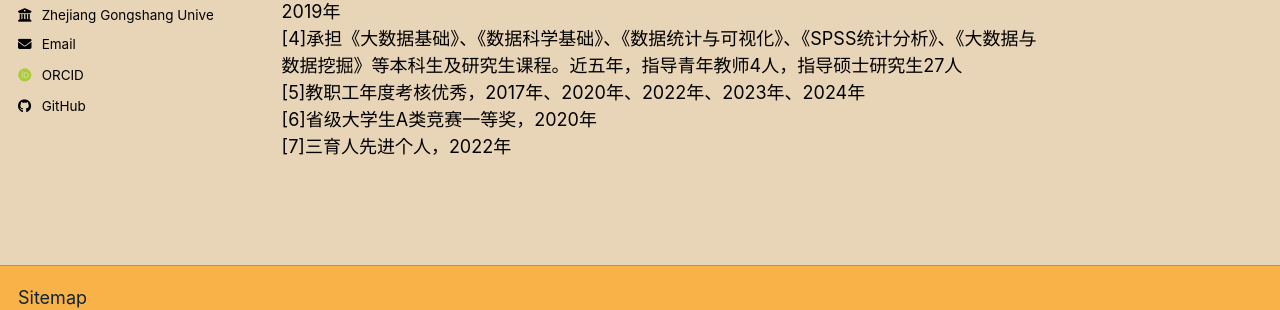
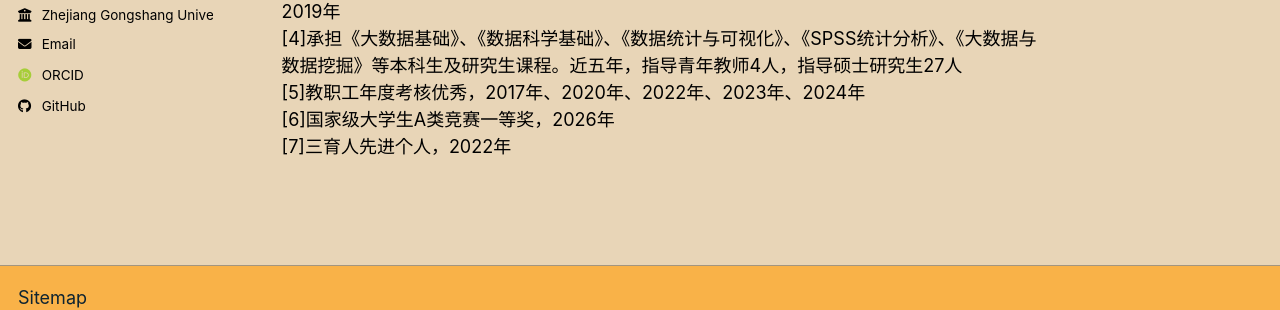
Before and after one commit to zhangys11/zhangys11.github.io, a Jekyll site: the page built from _pages/about.md, in a window 1280 px wide and 900 px high, scrolled down 2279 px. Shown: the part 479-789 px from the top of the window. Built offline with Jekyll 4.4.1, drawn with Linux system fonts in a browser that asks for light colours; some web fonts are replaced; a script bundle is joined from its source files by our own code; library files that are not in the unit come from our copies.

Commit message:
Update award entry [6] to national-level A-class first prize, 2026

```diff
--- a/_pages/about.md
+++ b/_pages/about.md
@@ -58,5 +58,5 @@ redirect_from:
 [3]担任数据科学类课程负责人，筹划建设了《数据统计与可视化》《数据科学基础》等课程，2019年
 [4]承担《大数据基础》、《数据科学基础》、《数据统计与可视化》、《SPSS统计分析》、《大数据与数据挖掘》等本科生及研究生课程。近五年，指导青年教师4人，指导硕士研究生27人
 [5]教职工年度考核优秀，2017年、2020年、2022年、2023年、2024年
-[6]省级大学生A类竞赛一等奖，2020年
+[6]国家级大学生A类竞赛一等奖，2026年
 [7]三育人先进个人，2022年
```
